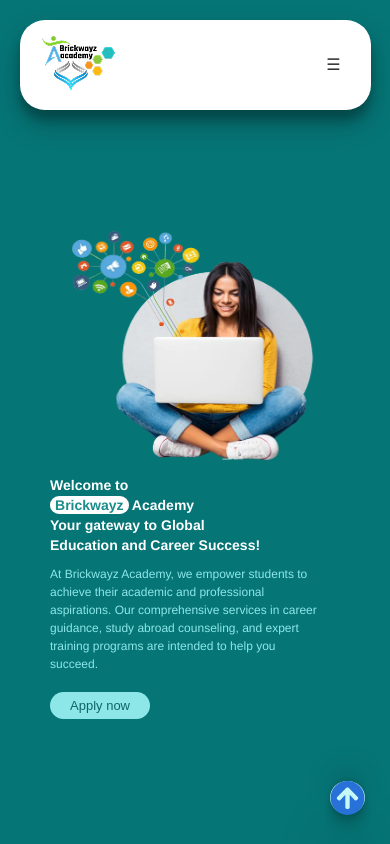
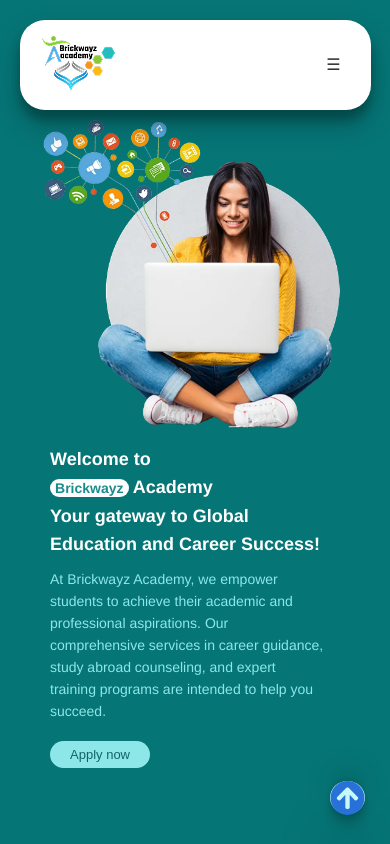
Before and after one commit to suresh328/brickwayz, a React (Create React App) app in the folder app/: page / in a window 390 px wide. Shown: the top 844 px of the page. Built offline with nearby package versions, Linux system fonts and the light colour scheme; no server answers.

Commit message:
for mobile view

```diff
--- a/app/src/Style/Custom.css
+++ b/app/src/Style/Custom.css
@@ -584,7 +584,7 @@ body {
 /* ---------------------- */
 
 .blog {
-  padding: 60px 20px;
+  padding: 20px;
   text-align: center;
 }
 .blog_tittle {
@@ -891,7 +891,7 @@ div[ref] {
 .chooseus__section {
   padding: 20px 0;
   border-radius: 8px;
-  margin-bottom: 40px;
+  /* margin-bottom: 40px; */
 }
 
 .chooseus__text {
@@ -1437,7 +1437,7 @@ div[ref] {
     text-align: center;
   }
   .study-abroad-section p {
-    text-align: center;
+    text-align: start;
 }
 }
 
@@ -1580,17 +1580,17 @@ div[ref] {
   }
 
   .image_content {
-    width: 260px;
-    height: 260px;
-    margin-top: 80px;
+    width: 320px;
+    height: 350px;
+    margin-top: 9px;
 }
 
 .hero h2 {
-    font-size: 14px;
+  font-size: 18px;
   text-align: start;
   margin-bottom: 10px;
   margin-top: 10px;
-    line-height: 20px;
+  line-height: 28px;
 }
   .hero h2 span {
     background: #fff;
@@ -1603,11 +1603,11 @@ div[ref] {
     width: 95%;
   }
   .hero p {
-    font-size: 12px;
+    font-size: 14px;
     margin-bottom: 1.2rem;
     text-align: start;
     color: #8de7e9;
-    line-height: 18px;
+    line-height: 22px;
 }
   .hero .btn {
     padding: 6px 20px;
@@ -1653,6 +1653,7 @@ div[ref] {
   }
   .prog_list {
     font-size: 12px;
+    text-align: start;
 }
   .program_linkbtn {
     padding: 8px 29px;
@@ -1663,9 +1664,11 @@ div[ref] {
     margin-bottom: 10px;
   }
   .studyabroad_bullet-list li {
-    margin-bottom: 10px;
+    /* margin-bottom: 10px; */
     font-size: 12px;
     color: #5f6161;
+    text-align: start;
+    margin: 0 6px;
 }
   .studyabroad_bullet-list li strong {
     margin-bottom: 10px;
```
Lines whose indentation alone changed are shown as unchanged.
